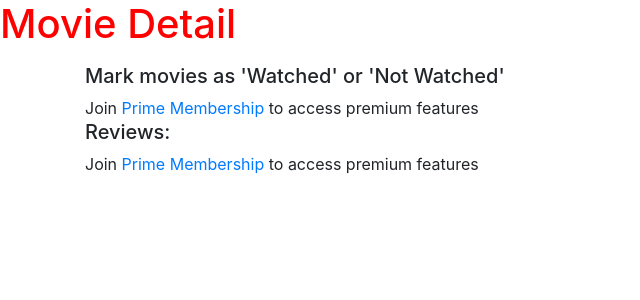
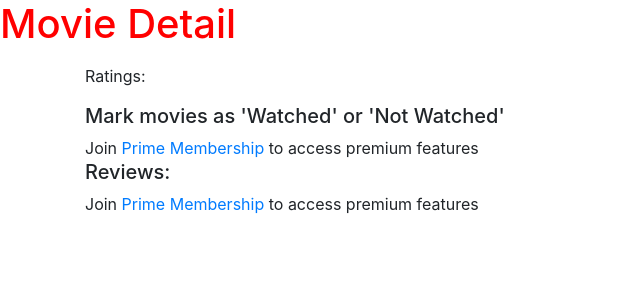
Before and after one commit to koleaby4/next_movie, a Django app: template templates/movies/movie_detail.html in a window 1280 px wide. Shown: the part 70-370 px from the top of the page, without its empty margins (0-640 px from the left). Run offline with Django 3.2, Linux system fonts and the light colour scheme; the template is opened without the code that fills it, so the values that code supplies are empty; parts of the project's set-up code (start-up, migrations or seed data) failed here and were passed over; some libraries are stand-ins or nearby versions.

Commit message:
Extract Movie.ratings as a dedicated field

```diff
--- a/movies/models.py
+++ b/movies/models.py
@@ -25,6 +25,7 @@ class Movie(models.Model):
     plot = models.CharField(max_length=2000)
     poster_url = models.URLField(blank=True, null=True)
     imdb_rating = models.DecimalField(max_digits=3, decimal_places=1)
+    ratings = models.JSONField(default=None, null=True)
     genre = models.CharField(max_length=200, blank=True, null=True)
     full_json_details = models.JSONField(default=None)
     watched_by = models.ManyToManyField(CustomUser, related_name="watched_by", blank=True)
@@ -57,6 +58,7 @@ class Movie(models.Model):
             plot=movie_details.get("Plot"),
             poster_url=poster_url if url_exists(poster_url) else None,
             imdb_rating=imdb_rating,
+            ratings=movie_details.get("Ratings"),
             genre=movie_details.get("Genre"),
             full_json_details=json.dumps(movie_details),
         )
--- a/templates/movies/movie_detail.html
+++ b/templates/movies/movie_detail.html
@@ -9,7 +9,13 @@
         <p class="title">{{movie.title}}</p>
         <p class="imdb_id">{{movie.imdb_id}}</p>
         <p class="plot">{{movie.plot}}</p>
-        <p class="imdb_rating">{{movie.imdb_rating}}</p>
+
+        <div class="ratings">
+            <p>Ratings:</p>
+                {% for rating_entry in movie.ratings%}
+                    <p class="rating">{{rating_entry.Source}}: {{rating_entry.Value}}</p>
+                {% endfor %}
+        </div>
     </section>
 
     {% include 'components/watched_movie_icon.html' %}
```
Also changed, not shown: templates/components/lilia_homework.py (added, +8 -0 lines), movies/migrations/0003_movie_ratings.py (added).
